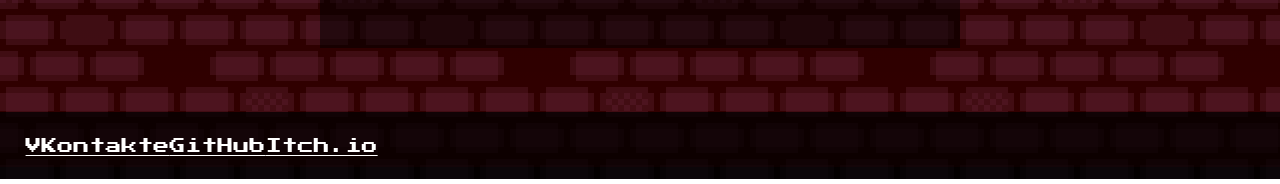
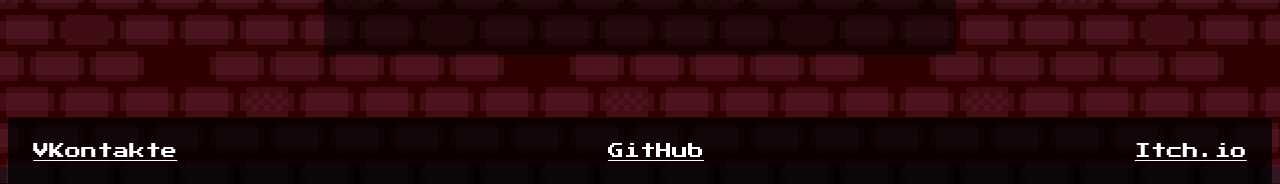
Before and after one commit to mrs-proper/my_site, a plain HTML site: page index.html in a window 1280 px wide. Shown: the part 633-817 px from the top of the page. Drawn offline with Linux system fonts and the light colour scheme; a script that the page names is missing.

Commit message:
Update style.css

```diff
--- a/style.css
+++ b/style.css
@@ -24,7 +24,6 @@ article {
 }
 
 footer {
-    display: flex;
     text-align: justify;
 	text-align-last: justify;
     padding: 2%;
@@ -34,11 +33,8 @@ footer {
 }
 
 body {
-    margin: 0;
-
     background-image: linear-gradient(0deg, rgba(255,0,0,0.15) 0%, rgba(0,0,0,0) 100%), url("bckg.png");
     background-attachment: fixed;
-
     display: flex;
     flex-direction: column;
     height: 100%;
```
